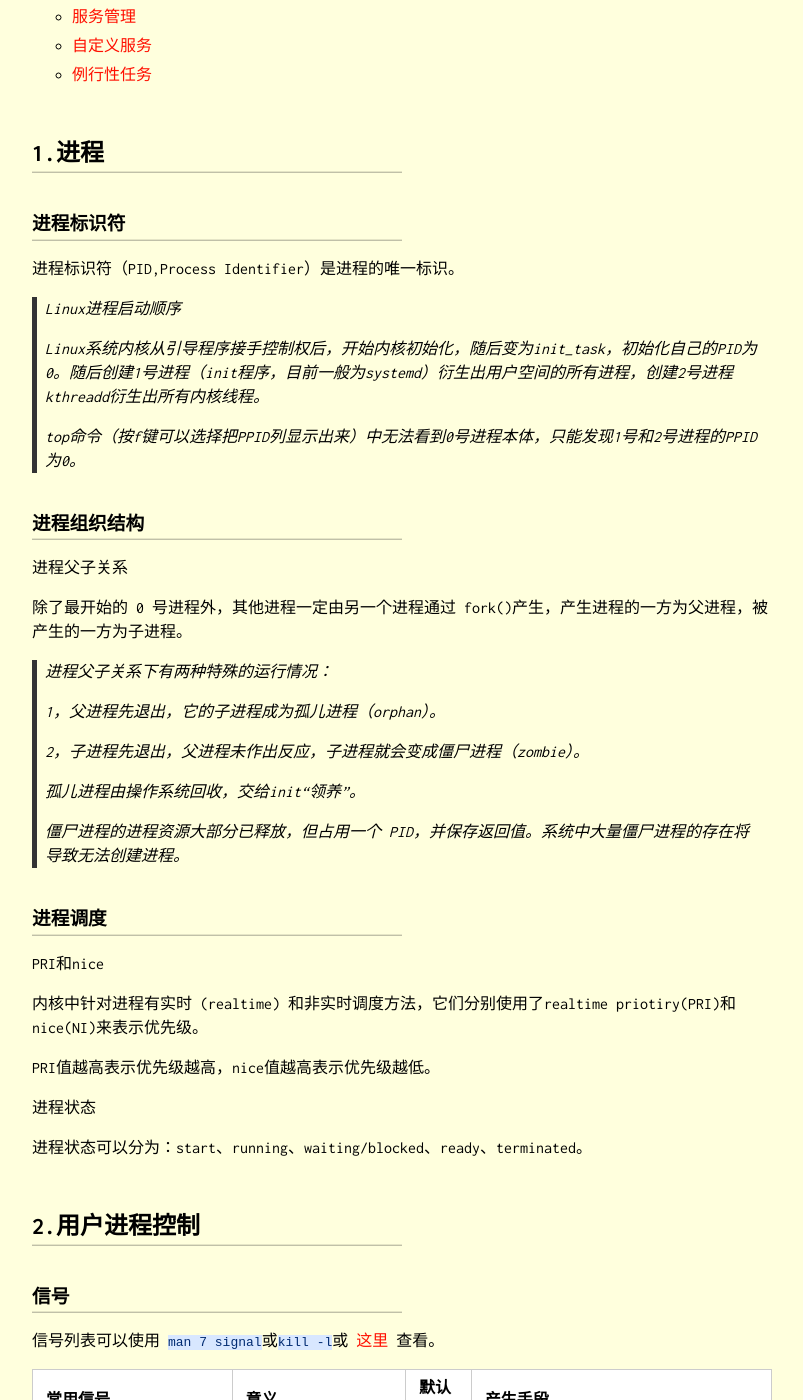
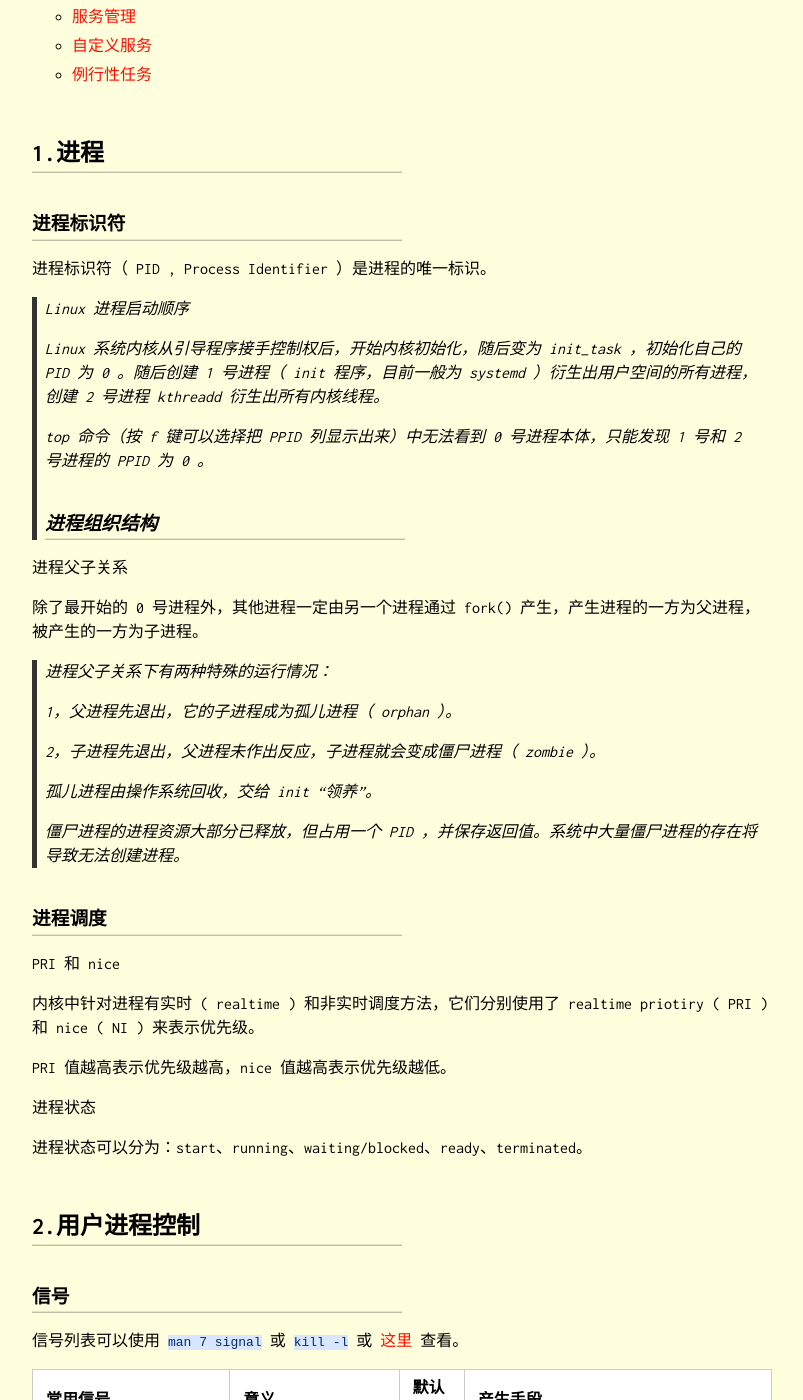
Before and after one commit to mkDlufop/mkDlufop.github.io, a Jekyll site: the page built from _posts/2022-02-18-job-control.md, in a window 1280 px wide and 1400 px high, scrolled down 455 px. Shown: the whole window, without its empty margins (238-1041 px from the left). Built offline with Jekyll 4.4.1, drawn with Linux system fonts in a browser that asks for light colours; some of the changed text lies outside the part shown.

````diff
--- a/_posts/2022-02-18-job-control.md
+++ b/_posts/2022-02-18-job-control.md
@@ -12,39 +12,38 @@ tags: [Shell]
 
 ### 进程标识符
 
-进程标识符（PID,Process Identifier）是进程的唯一标识。
+进程标识符（ PID , Process Identifier ）是进程的唯一标识。
 
-> Linux进程启动顺序
+> Linux 进程启动顺序
 >
-> Linux系统内核从引导程序接手控制权后，开始内核初始化，随后变为init_task，初始化自己的PID为0。随后创建1号进程（init程序，目前一般为systemd）衍生出用户空间的所有进程，创建2号进程kthreadd衍生出所有内核线程。
+> Linux 系统内核从引导程序接手控制权后，开始内核初始化，随后变为 init_task ，初始化自己的 PID 为 0 。随后创建 1 号进程（ init 程序，目前一般为 systemd ）衍生出用户空间的所有进程，创建 2 号进程 kthreadd 衍生出所有内核线程。
 >
-> top命令（按f键可以选择把PPID列显示出来）中无法看到0号进程本体，只能发现1号和2号进程的PPID为0。
-
+> top 命令（按 f 键可以选择把 PPID 列显示出来）中无法看到 0 号进程本体，只能发现 1 号和 2 号进程的 PPID 为 0 。
 ### 进程组织结构
 
 进程父子关系
 
-除了最开始的 0 号进程外，其他进程一定由另一个进程通过 fork()产生，产生进程的一方为父进程，被产生的一方为子进程。
+除了最开始的 0 号进程外，其他进程一定由另一个进程通过  fork() 产生，产生进程的一方为父进程，被产生的一方为子进程。
 
 > 进程父子关系下有两种特殊的运行情况：
 >
-> 1，父进程先退出，它的子进程成为孤儿进程（orphan）。
+> 1，父进程先退出，它的子进程成为孤儿进程（ orphan ）。
 >
-> 2，子进程先退出，父进程未作出反应，子进程就会变成僵尸进程（zombie）。
+> 2，子进程先退出，父进程未作出反应，子进程就会变成僵尸进程（ zombie ）。
 >
 >
 >
-> 孤儿进程由操作系统回收，交给init“领养”。
+> 孤儿进程由操作系统回收，交给 init “领养”。
 >
-> 僵尸进程的进程资源大部分已释放，但占用一个 PID，并保存返回值。系统中大量僵尸进程的存在将导致无法创建进程。
+> 僵尸进程的进程资源大部分已释放，但占用一个 PID ，并保存返回值。系统中大量僵尸进程的存在将导致无法创建进程。
 
 ### 进程调度
 
-PRI和nice
+PRI 和 nice
 
-内核中针对进程有实时 (realtime) 和非实时调度方法，它们分别使用了realtime priotiry(PRI)和nice(NI)来表示优先级。
+内核中针对进程有实时 ( realtime ) 和非实时调度方法，它们分别使用了 realtime priotiry ( PRI ) 和 nice ( NI ) 来表示优先级。
 
-PRI值越高表示优先级越高，nice值越高表示优先级越低。
+PRI 值越高表示优先级越高，nice 值越高表示优先级越低。
 
 进程状态
 
@@ -88,7 +87,7 @@ $ jobs
 [1]  + suspended  sleep 1000
 [2]  - running    nohup sleep 2000
 
-### 直接执行%1，会把1号进程转移到前台执行
+### 直接执行 %1，会把 1 号进程转移到前台执行
 $ bg %1
 [1]  - 18653 continued  sleep 1000
 
@@ -160,11 +167,11 @@ systemctl list-units 可以查看全部服务内容，它会显示所有systemd
    WantedBy=multi-user.target      # 依赖目标，这里指多用户模式启动后再启动该服务
    ```
 
-2. 运行 `systemctl daemon-reload`后，就可以使用 `systemctl` 命令来管理这个服务了。
+2. 运行 `systemctl daemon-reload` 后，就可以使用  `systemctl` 命令来管理这个服务了。
 
 ### 例行性任务
 
-at命令
+at 命令
 
 at 命令负责单次计划任务。
 
@@ -175,7 +182,7 @@ $ at now + 1min
 job 3 at Sat Apr 18 16:16:00 2020   # 任务编号与任务开始时间
 ```
 
-crontab命令
+crontab 命令
 
 cron 命令负责周期性的任务设置，与 at 略有不同的是，cron 的配置大多通过配置文件实现。
 
````
Also changed, not shown: other parts of _posts/2022-02-18-job-control.md (+17 -9 lines).
